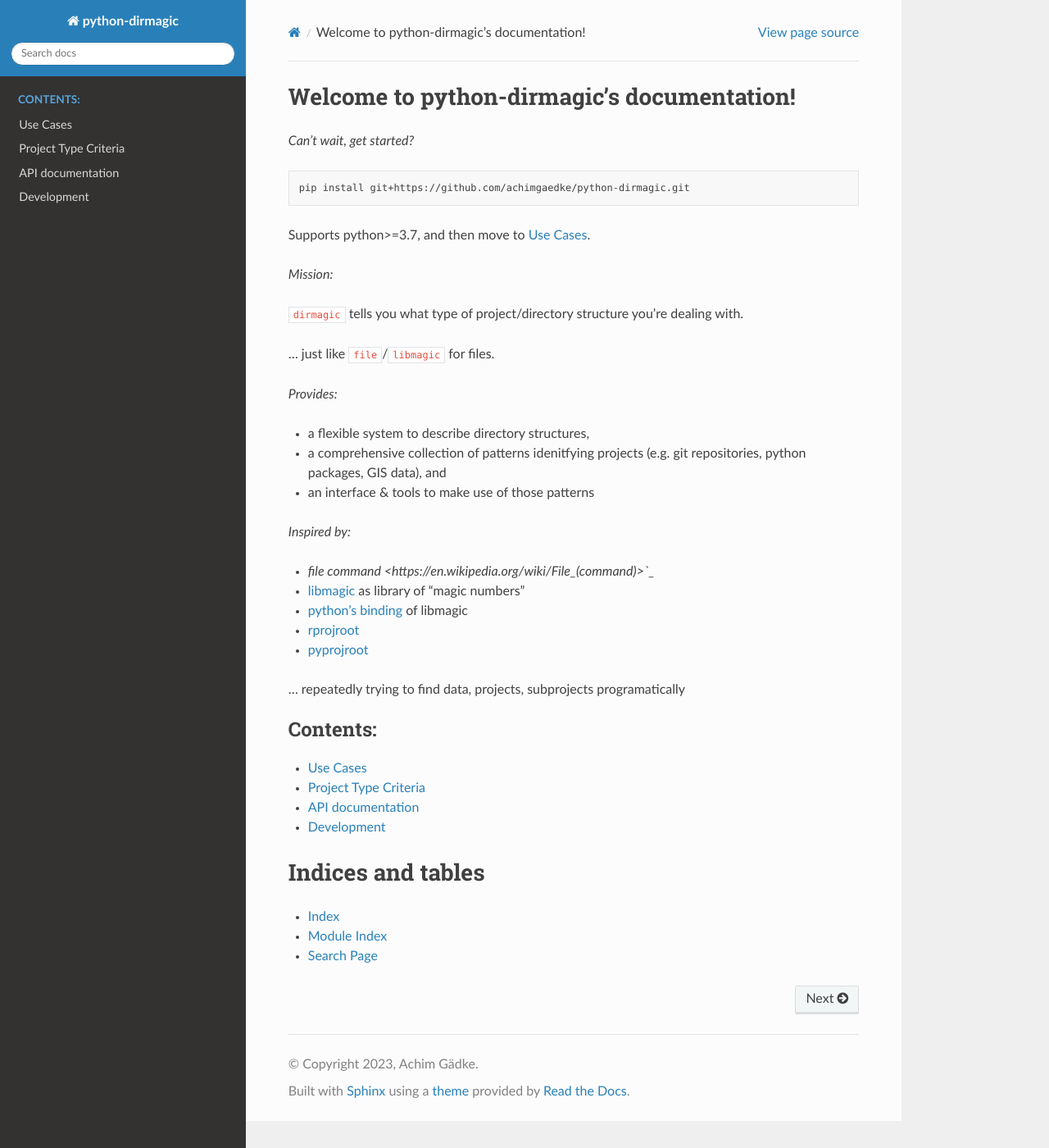
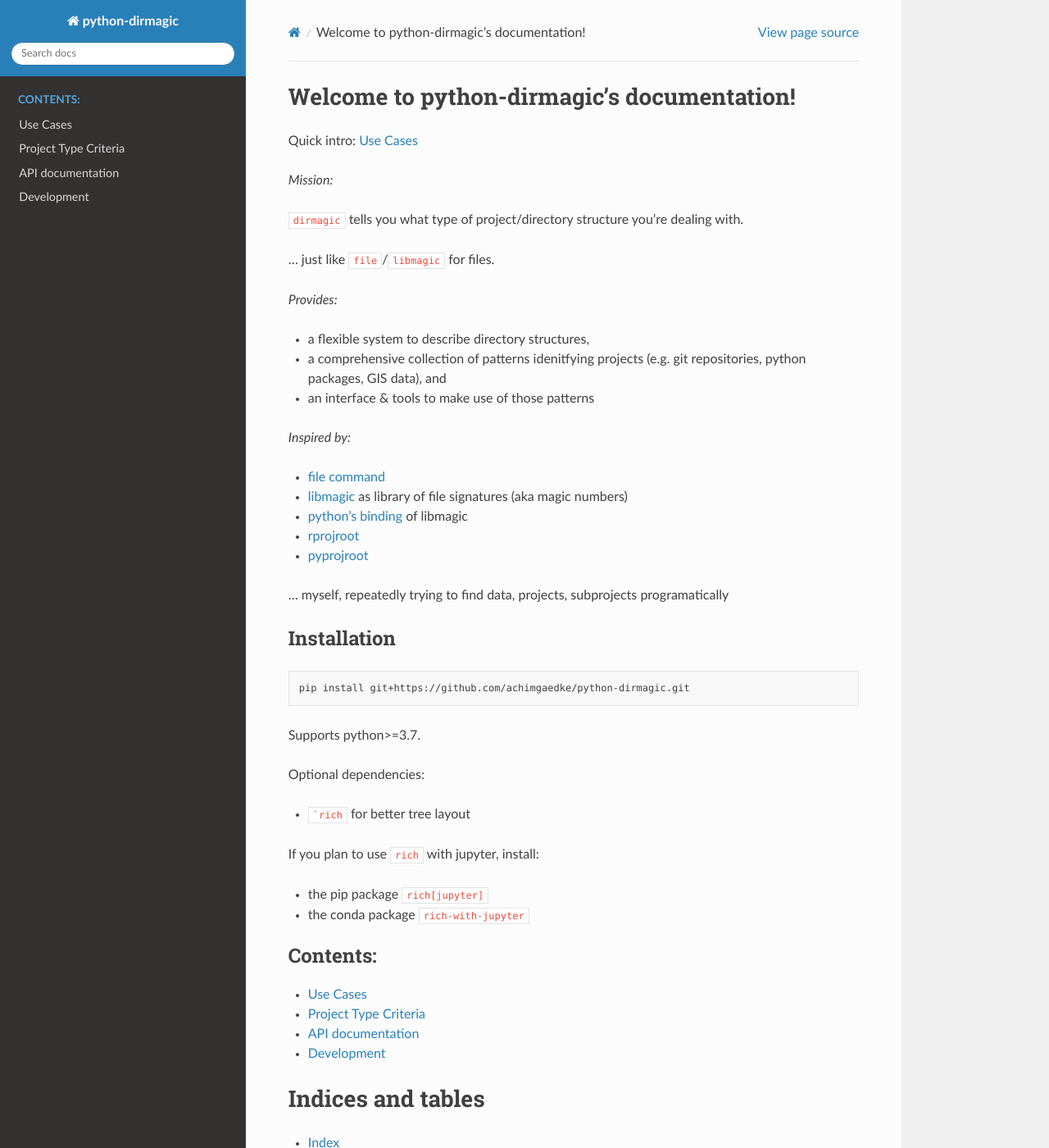
Before and after one commit to achimgaedke/python-dirmagic, a Sphinx documentation site: the page built from doc/index.rst, in a window 1280 px wide and 1400 px high. Shown: the whole window at 82% size. Built offline with Sphinx 7.4.7 and the Read the Docs theme 2.0.0, drawn with Linux system fonts in a browser that asks for light colours.

````diff
--- a/doc/conf.py
+++ b/doc/conf.py
@@ -23,6 +23,8 @@
     "sphinx.ext.autodoc",
     "sphinx_autodoc_typehints",
     "sphinx_rtd_theme",
+    "IPython.sphinxext.ipython_directive",
+    "IPython.sphinxext.ipython_console_highlighting",
 ]
 
 templates_path = ["_templates"]
@@ -37,3 +39,4 @@
 # -- Options for autodoc ------------------------------------------------------
 
 autodoc_typehints = "both"
+autodoc_mock_imports = ["rich"]
--- a/doc/index.rst
+++ b/doc/index.rst
@@ -6,13 +6,7 @@
 Welcome to python-dirmagic's documentation!
 ===========================================
 
-*Can't wait, get started?*
-
-.. code-block:: shell
-
-   pip install git+https://github.com/achimgaedke/python-dirmagic.git
-
-Supports python>=3.7, and then move to :ref:`use-cases`.
+Quick intro: :ref:`use-cases`
 
 *Mission:*
 
@@ -28,13 +22,31 @@
 
 *Inspired by:*
 
-* `file command <https://en.wikipedia.org/wiki/File_(command)>`_`
-* `libmagic <https://www.darwinsys.com/file/>`_ as library of "magic numbers"
+* `file command <https://en.wikipedia.org/wiki/File_(command)>`_
+* `libmagic <https://www.darwinsys.com/file/>`_ as library of file signatures (aka magic numbers)
 * `python's binding <https://github.com/ahupp/python-magic>`_ of libmagic
 * `rprojroot <https://rprojroot.r-lib.org/>`_
 * `pyprojroot <https://github.com/chendaniely/pyprojroot>`_
 
-... repeatedly trying to find data, projects, subprojects programatically
+... myself, repeatedly trying to find data, projects, subprojects programatically
+
+Installation
+------------
+
+.. code-block:: shell
+
+   pip install git+https://github.com/achimgaedke/python-dirmagic.git
+
+Supports python>=3.7.
+
+Optional dependencies:
+
+* ```rich`` for better tree layout
+
+If you plan to use ``rich`` with jupyter, install:
+
+* the pip package ``rich[jupyter]``
+* the conda package ``rich-with-jupyter``
 
 .. toctree::
    :maxdepth: 1
--- a/doc/requirements.txt
+++ b/doc/requirements.txt
@@ -1,3 +1,4 @@
+ipython
 sphinx
 sphinx-autodoc-typehints
 sphinx-rtd-theme
````
Also changed, not shown: README.md (+3 -1 lines), doc/usecases.rst (+66 -30 lines), 1 other file.
